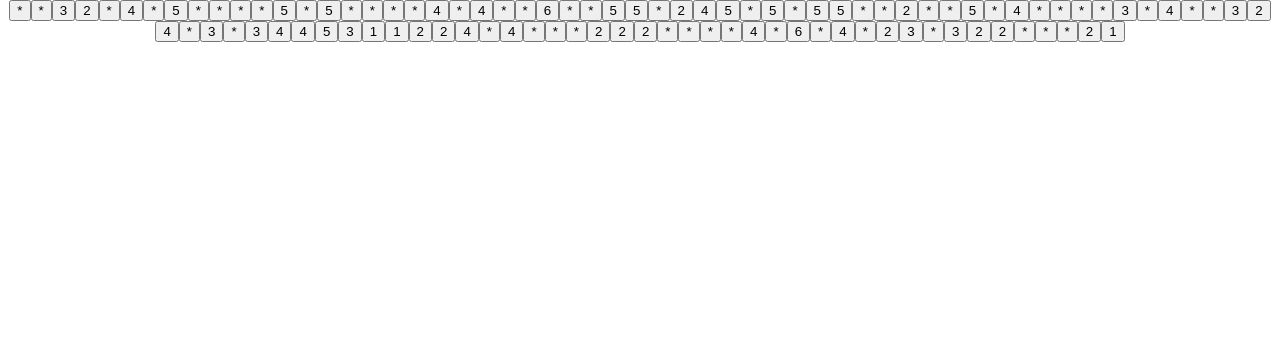
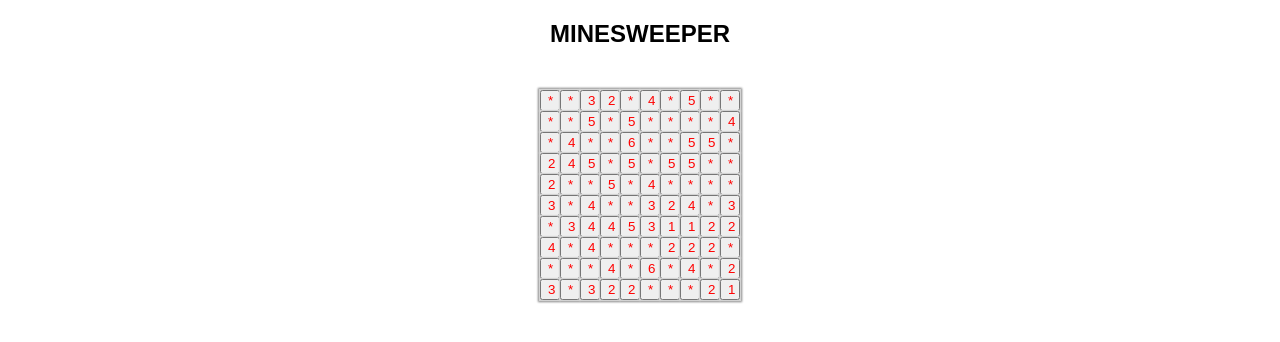
Before and after one commit to arpannln/MiniProjects, a React (Create React App) app in the folder React MineSweeper/minesweeper/: page / in a window 1280 px wide. Shown: the top 342 px of the page. Built offline with nearby package versions, Linux system fonts and the light colour scheme.

Commit message:
need to hide text initially I feel like every button needs a property

```diff
--- a/React MineSweeper/minesweeper/src/App.js
+++ b/React MineSweeper/minesweeper/src/App.js
@@ -3,7 +3,7 @@ import logo from './logo.svg';
 import './App.css';
 
 const GAMESIZE = 10;
-
+const BOARDSIZE = GAMESIZE * 20;
 class App extends Component {
 
   constructor() {
@@ -59,17 +59,19 @@ class App extends Component {
     let board = this.state.board;
     console.log(board);
     return board ?
-      (
-        <div className="App">
+      (<div style={MineSweeperStyles.gameStyle} className="game">
+          <h2 style={MineSweeperStyles.headerStyle}>MINESWEEPER</h2>
+          <div style={MineSweeperStyles.boardStyle} className="board">
             {
               board.map( (row) => {
                 return (
                   row.map( (tile, y) => {
                     console.log('hi');
-                  return (<button className="tile">{tile}</button>);
+                    return (<button style={MineSweeperStyles.buttonStyle} className="tile">{tile}</button>);
                   })
                 );
             })}
+          </div>
         </div>
       ) :
       (
@@ -79,7 +81,27 @@ class App extends Component {
 }
 
 const MineSweeperStyles = {
-
+  gameStyle: {
+    height: BOARDSIZE + 50,
+    width: BOARDSIZE,
+    margin: "auto",
+  },
+  headerStyle: {
+    height: 50,
+    textAlign: "center"
+  },
+  boardStyle: {
+    margin: "auto",
+    backgroundColor: "lightgrey",
+    flexWrap: "wrap",
+    width: BOARDSIZE,
+    boxShadow: "0px 0px 2px 2px grey",
+  },
+  buttonStyle: {
+    color : 'red',
+    width : BOARDSIZE/GAMESIZE,
+    boxShadow: "0px 0px 1px 1px lightgrey",
+  }
 }
 
 export default App;
```
Lines whose indentation alone changed are shown as unchanged.
